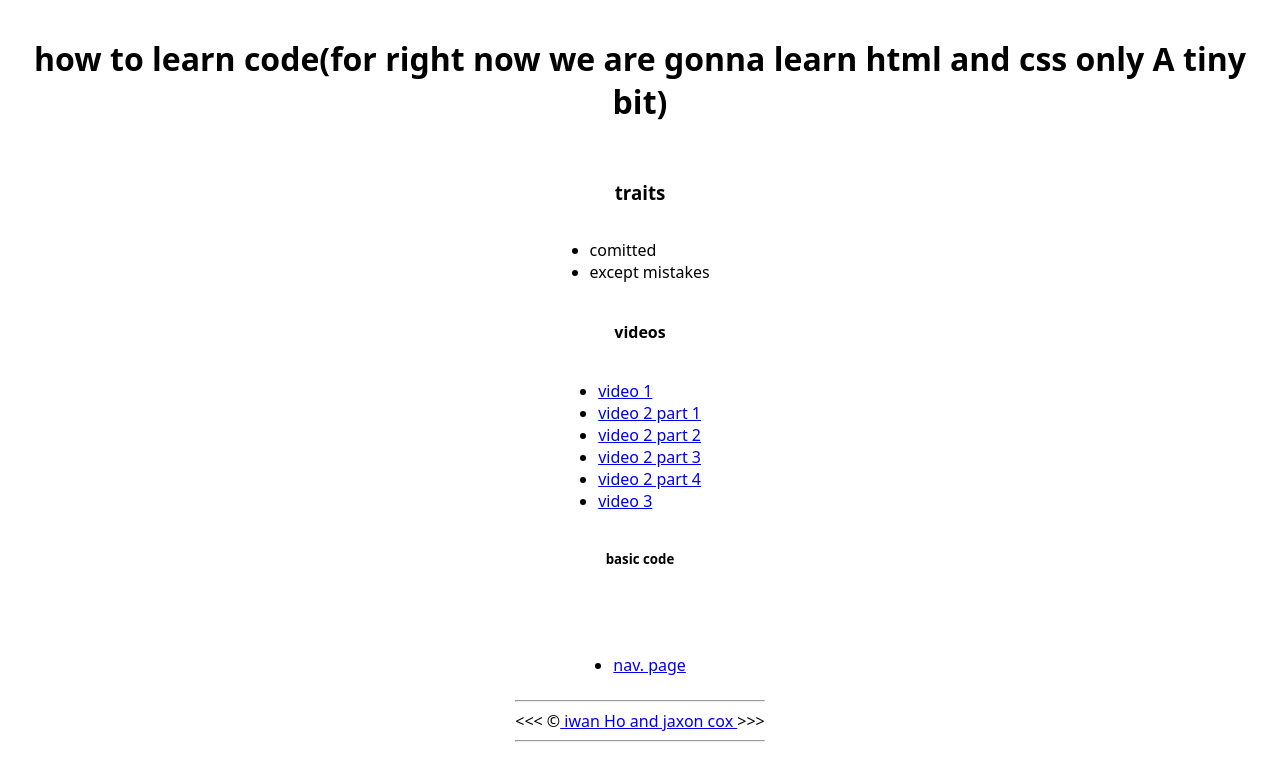
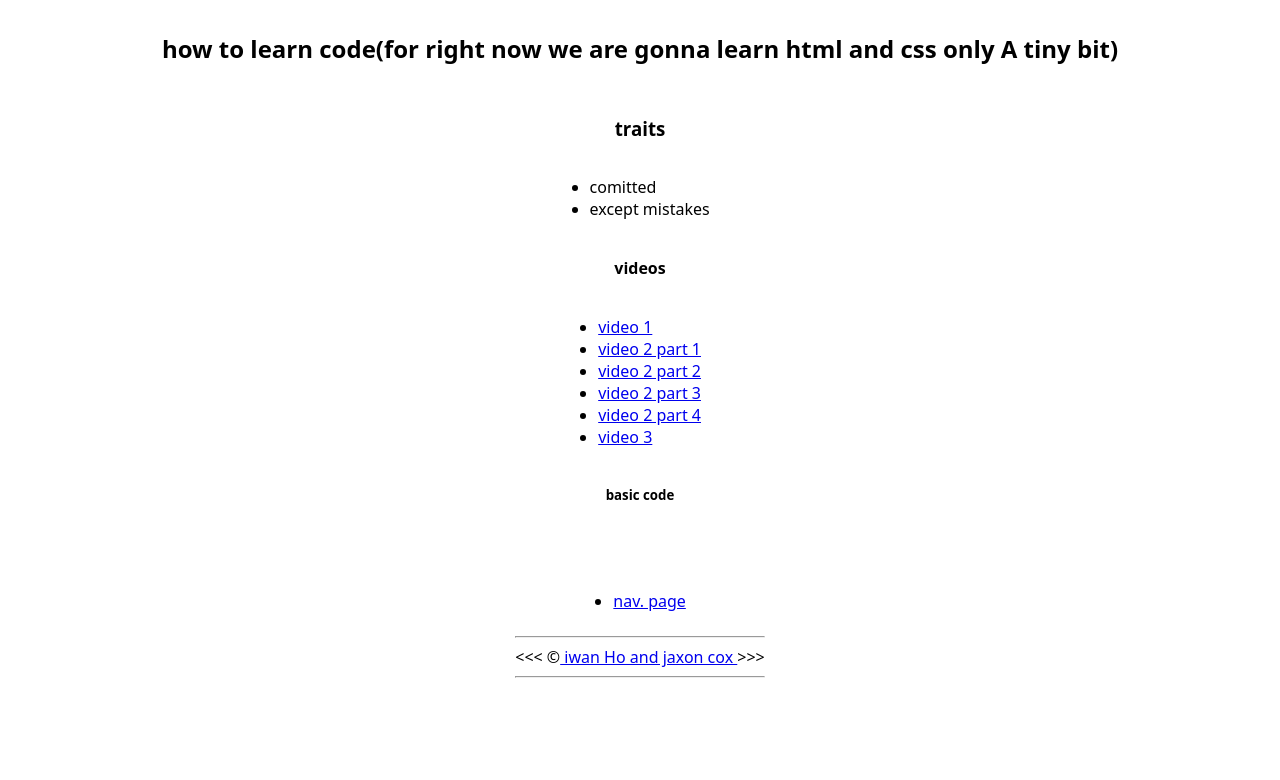
Before and after one commit to mr-mochi808/coding-lessons-github.io, a plain HTML site: page index.html in a window 1280 px wide. Drawn offline with Linux system fonts and the light colour scheme.

Commit message:
h1 made smaller

```diff
--- a/index.html
+++ b/index.html
@@ -39,7 +39,7 @@
     </head>
     <body>
 
-        <h1>how to learn code(for right now we are gonna learn html and css only A tiny bit)</h1>
+        <h1 style="font-size: 24px;">how to learn code(for right now we are gonna learn html and css only A tiny bit)</h1>
         <h3>traits</h3>
         <ul>
             <li>comitted</li>
```
